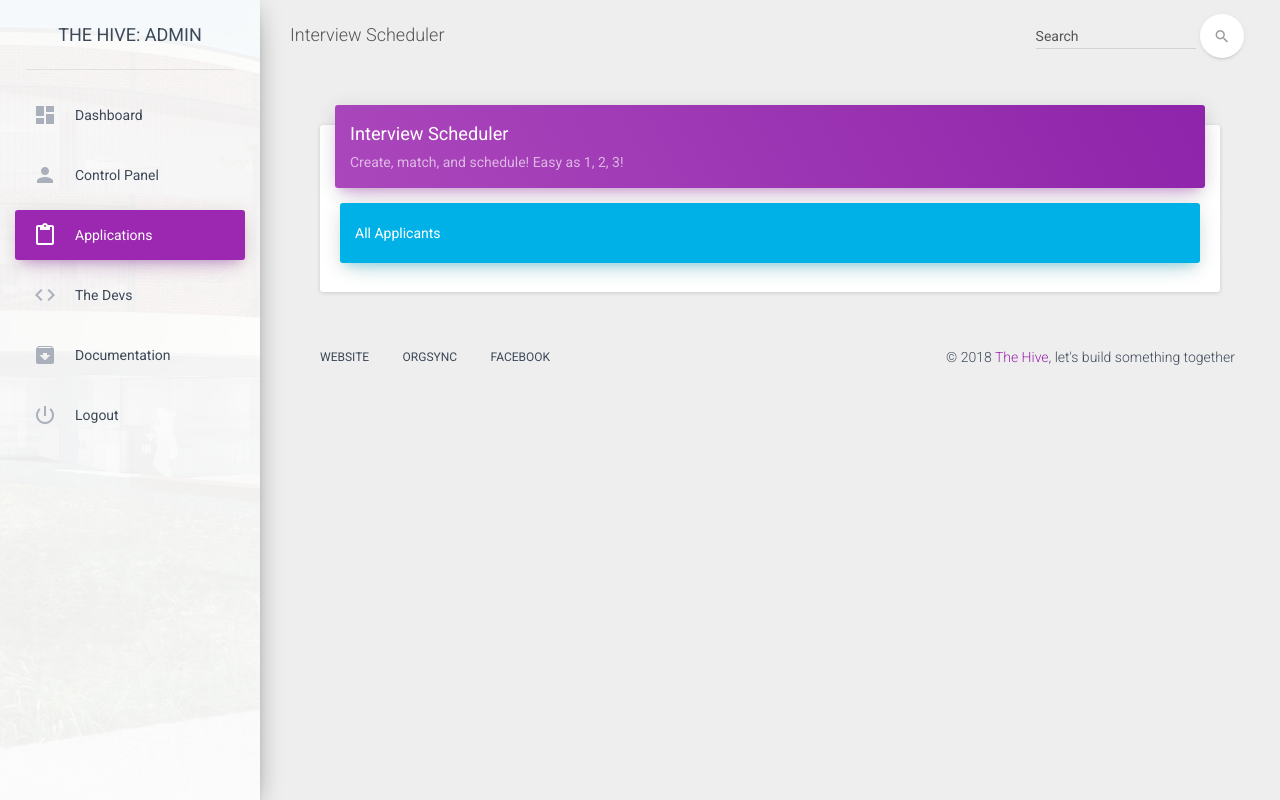
After one commit to RandyDeng/InterviewScheduler, a Flask app: page /admin/interview_scheduler in a window 1280 px wide. The commit adds this page. Run offline with Flask 2, Linux system fonts and the light colour scheme; a user stored in the database is signed in; some libraries are stand-ins or nearby versions.

Commit message:
Added temporary page for interview scheduler

```diff
--- a/app/admin/templates/applications.html
+++ b/app/admin/templates/applications.html
@@ -57,7 +57,7 @@
                     <div class="card-content">
                         <div class="row">
                             <div class="col-md-6">
-                                <a href=#>
+                                <a href="{{ url_for('admin.interview_scheduler') }}">
                                     <div class="applications applications-success">
                                         <span>Interview Scheduler</span>
                                     </div>
--- /dev/null
+++ b/app/admin/templates/interview_scheduler.html
@@ -0,0 +1,34 @@
+{% extends "base_admin.html" %}
+{% block applications %}
+    class="active"
+{% endblock %}
+{% block content %}
+    <div class="content">
+        <div class="container-fluid">
+            <div class="col-md-12">
+                <div class="card">
+                    <div class="card-header" data-background-color="purple">
+                        <h4 class="title">Interview Scheduler</h4>
+                        <p class="category">Create, match, and schedule! Easy as 1, 2, 3!
+                        </p>
+                    </div>
+                    <div class="card-content">
+                        <div class="row">
+                            <div class="col-md-12">
+                                <form method="POST" action="{{ url_for('admin') }}">
+
+                                </form>
+                                <a href=applications/{{ query_current_all }}>
+                                    <div class="applications applications-info">
+                                        <span>All Applicants</span>
+                                    </div>
+                                </a>
+                            </div>
+                        </div>
+                    </div>
+                </div>
+            </div>
+        </div>
+    </div>
+
+{% endblock %}
```
